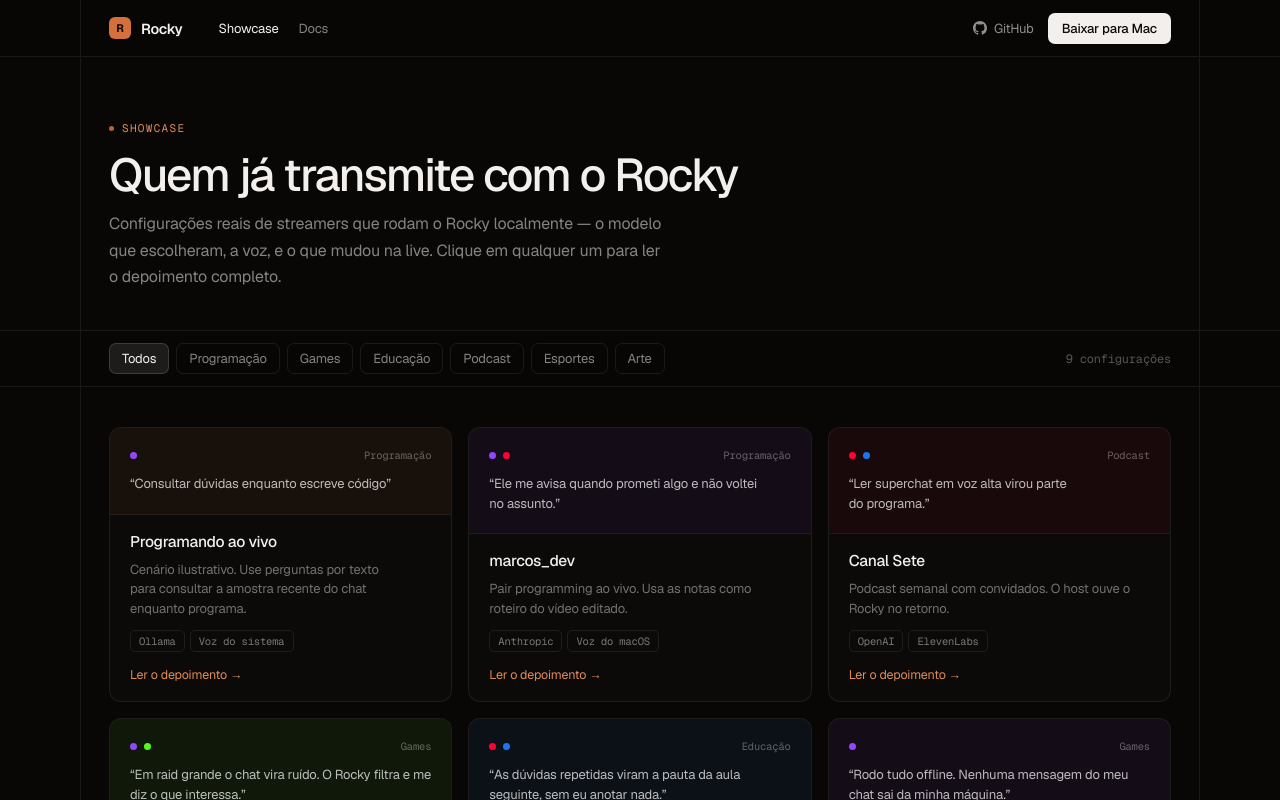
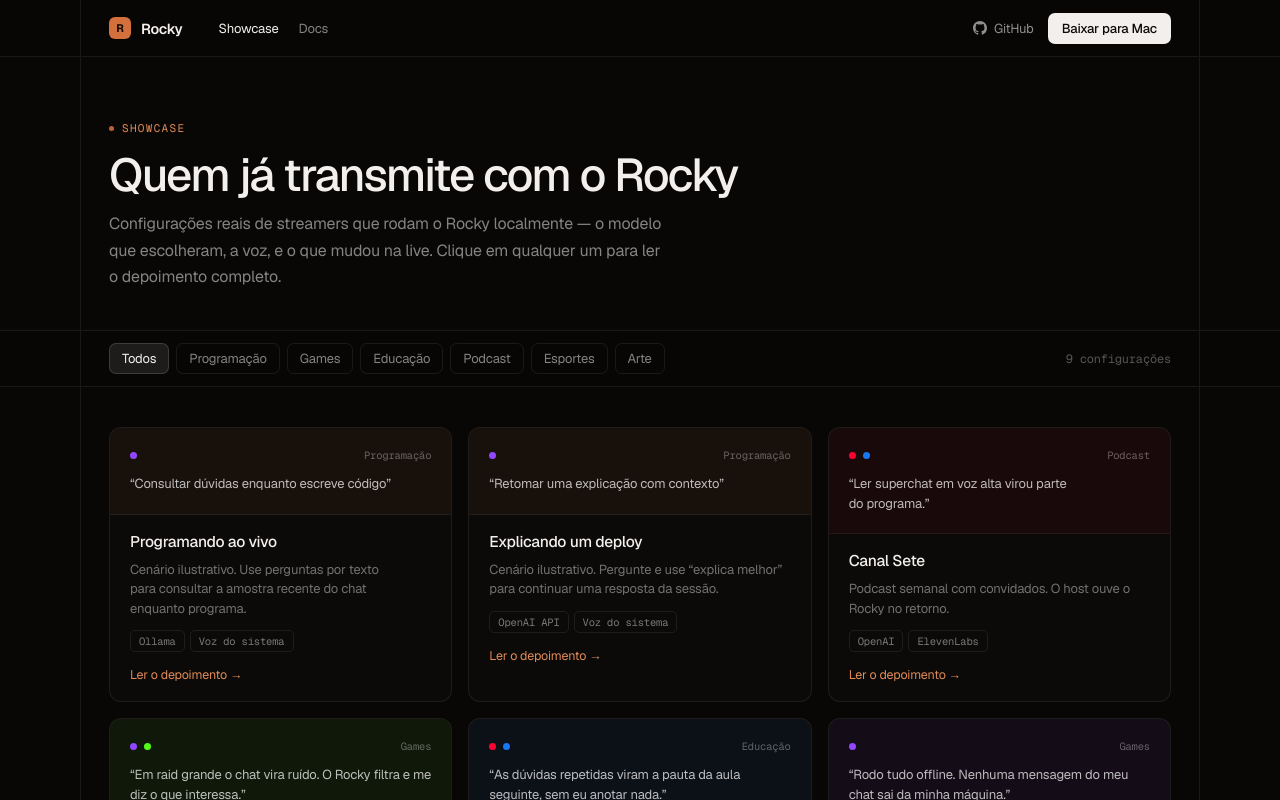
Before and after one commit to opensources-com-br/rocky, a Next.js app in the folder apps/web/: page /showcase in a window 1280 px wide. Shown: the top 800 px of the page. Built offline with nearby package versions, Linux system fonts and the light colour scheme.

Commit message:
feat: replace marcos claims with an illustrative scenario

```diff
--- a/apps/web/content/showcase/marcos.js
+++ b/apps/web/content/showcase/marcos.js
@@ -1,20 +1,20 @@
 const content = {
   "id": "marcos",
-  "name": "marcos_dev",
+  "name": "Explicando um deploy",
   "category": "Programação",
   "filter": "Programação",
-  "quote": "Ele me avisa quando prometi algo e não voltei no assunto.",
-  "desc": "Pair programming ao vivo. Usa as notas como roteiro do vídeo editado.",
-  "stack": ["Anthropic", "Voz do macOS"],
-  "dots": ["#9146ff", "#ff0033"],
-  "tint": "rgba(145,70,255,.06)",
-  "links": [{"label": "twitch.tv/marcos_dev", "url": "https://twitch.tv/marcos_dev", "dot": "#9146ff"}, {"label": "youtube.com/@marcosdev", "url": "https://youtube.com/@marcosdev", "dot": "#ff0033"}],
-  "stats": [{"label": "PLATAFORMAS", "value": "2"}, {"label": "PICO DE CHAT", "value": "640"}, {"label": "MSG / MIN", "value": "18"}, {"label": "MODELO", "value": "Remoto"}],
-  "story": ["Faço pair programming ao vivo com convidados. O problema não é volume de chat, é atenção: quando estou discutindo arquitetura com outra pessoa, deixo de ver a tela do chat por vinte minutos seguidos.", "O Rocky resolve isso sendo chato na medida. Ele não me interrompe no meio de um raciocínio — deixei a interrupção desligada, ele espera a pausa. Aí fala uma coisa só, a mais importante.", "O uso que virou hábito é outro: as notas. Toda vez que prometo mostrar algo depois, ele registra com o minuto. No fim da live tenho a lista do que ficou pendente e o timestamp de cada momento que vale virar corte."],
-  "changes": ["As notas com timestamp substituíram o caderno que eu nunca preenchia.", "O convidado também ouve o Rocky no retorno, então os dois sabem o que o chat quer.", "Promessa esquecida deixou de acontecer."],
-  "setup": [{"label": "IA", "value": "anthropic"}, {"label": "Voz", "value": "system · Luciana"}, {"label": "Tom", "value": "analítico"}, {"label": "Frequência", "value": "2 / 10min"}, {"label": "Interrupção", "value": "desligada"}],
-  "config": "[ai]\nprovider = \"anthropic\"\n\n[agent]\ntone      = \"analitico\"\ninterrupt = false\ninterventions_per_10min = 2",
-  "sample": "Você prometeu mostrar o raio-x do repositório há vinte minutos.",
+  "quote": "Retomar uma explicação com contexto",
+  "desc": "Cenário ilustrativo. Pergunte e use “explica melhor” para continuar uma resposta da sessão.",
+  "stack": ["OpenAI API", "Voz do sistema"],
+  "dots": ["#9146ff"],
+  "tint": "rgba(212,112,60,.06)",
+  "links": [],
+  "stats": [{"label": "INTEGRAÇÃO", "value": "Twitch"}, {"label": "PERFIL", "value": "Sob demanda"}, {"label": "DADOS", "value": "Exemplo"}, {"label": "IA", "value": "OpenAI API"}],
+  "story": ["Pergunte e use “explica melhor” para continuar uma resposta da sessão.", "Este cenário não é um depoimento de usuário nem um resultado medido. Configure e teste o provedor no seu computador; consultas de chat usam até 200 mensagens recebidas nos últimos dois minutos.", "Se usar IA remota, o pedido e a amostra de chat vão ao provedor. Para voz, prepare whisper.cpp e uma voz do sistema. Verifique a captura de tela e áudio no OBS antes da transmissão."],
+  "changes": ["Consultar perguntas recentes da Twitch.", "Salvar notas ou ideias escolhidas por você.", "Revisar registros e perguntas pendentes da sessão."],
+  "setup": [{"label": "Plataforma", "value": "Twitch"}, {"label": "IA", "value": "OpenAI API"}, {"label": "Modelo", "value": "modelo disponível na sua conta"}, {"label": "Voz", "value": "Sistema + whisper.cpp opcional"}, {"label": "Perfil", "value": "Sob demanda"}, {"label": "Tom", "value": "Analítico"}],
+  "config": "Preencha nas Configurações do Rocky:\n\nPlataforma: Twitch\nIA: OpenAI API\nModelo: modelo disponível na sua conta\nVoz: Sistema + whisper.cpp opcional\nPerfil: Sob demanda\nTom: Analítico\n\nExemplo descritivo, não importável.",
+  "sample": "Resume as dúvidas recentes sobre o deploy."
 };
 
 export default content;
```
